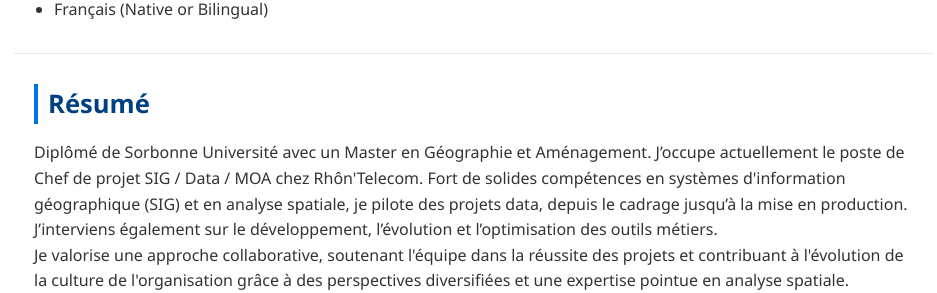
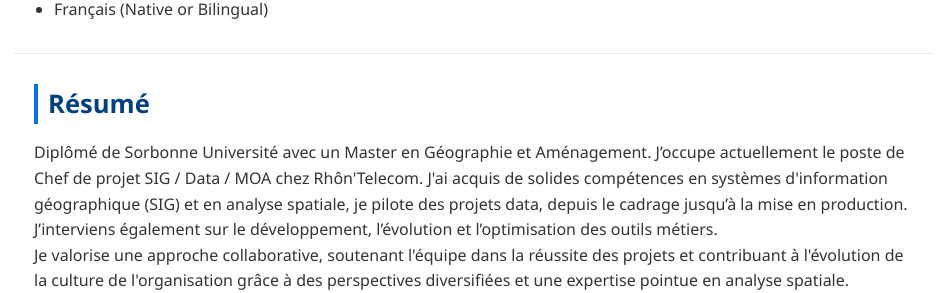
Before and after one commit to Taharadj/Myportfolio, a plain HTML site: page index.html in a window 1280 px wide. Shown: the part 838-1131 px from the top of the page, without its empty margins (166-1103 px from the left). Drawn offline with Linux system fonts and the light colour scheme.

Commit message:
Update index.html

```diff
--- a/index.html
+++ b/index.html
@@ -51,7 +51,7 @@ nv
     <section id="summary">
       <h2>Résumé</h2>
       <p>
-        Diplômé de Sorbonne Université avec un Master en Géographie et Aménagement. J’occupe actuellement le poste de Chef de projet SIG / Data / MOA chez Rhôn'Telecom. Fort de solides compétences en systèmes d'information géographique (SIG) et en analyse spatiale, je pilote des projets data, depuis le cadrage jusqu’à la mise en production. J’interviens également sur le développement, l’évolution et l’optimisation des outils métiers.
+        Diplômé de Sorbonne Université avec un Master en Géographie et Aménagement. J’occupe actuellement le poste de Chef de projet SIG / Data / MOA chez Rhôn'Telecom. J'ai acquis de solides compétences en systèmes d'information géographique (SIG) et en analyse spatiale, je pilote des projets data, depuis le cadrage jusqu’à la mise en production. J’interviens également sur le développement, l’évolution et l’optimisation des outils métiers.
       </p>
       <p>
         Je valorise une approche collaborative, soutenant l'équipe dans la réussite des projets et contribuant à l'évolution de la culture de l'organisation grâce à des perspectives diversifiées et une expertise pointue en analyse spatiale.
```
